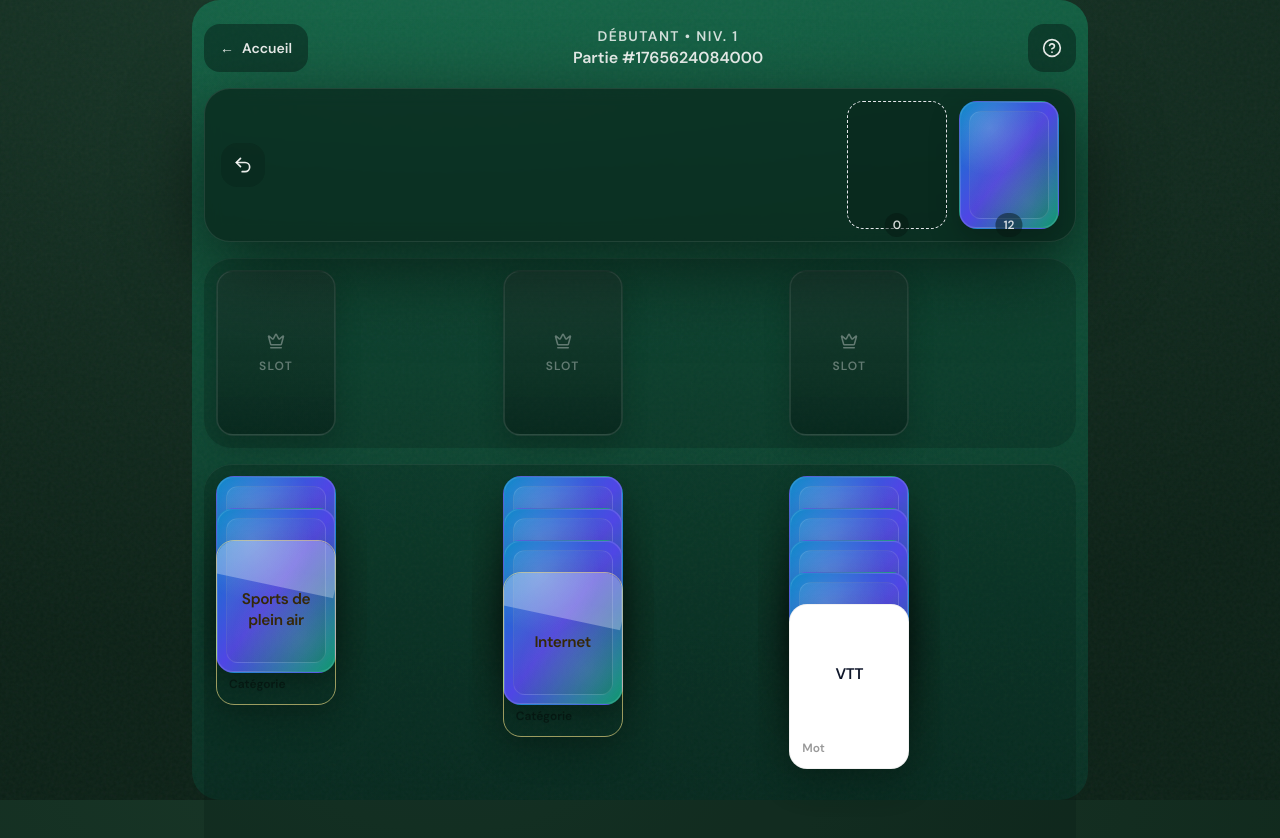
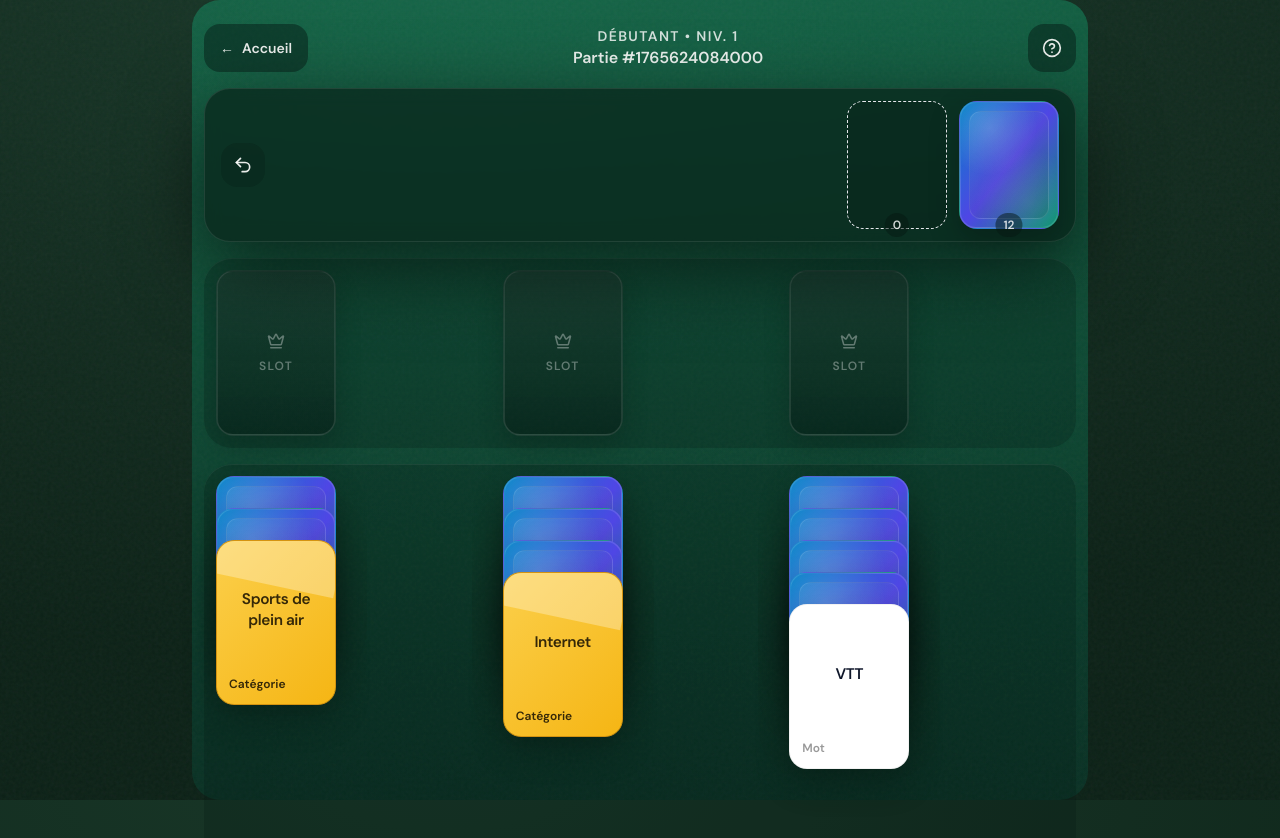
Before and after one commit to ThomasBerthaud/solimots, a React (Vite) app: page /game in a window 1280 px wide. Shown: the top 838 px of the page. Built offline with nearby package versions, Linux system fonts and the light colour scheme.

Commit message:
adjust category card

```diff
--- a/src/components/cards/Card.tsx
+++ b/src/components/cards/Card.tsx
@@ -112,7 +112,7 @@ export function Card({
       className={[
         'relative select-none rounded-[18px] border shadow-card',
         isCategory
-          ? 'border-[var(--card-category-border)] bg-[var(--card-category-bg)] text-[var(--card-category-text)]'
+          ? 'card-category border'
           : 'border-black/5 bg-white text-slate-900',
         selected ? (isCategory ? 'ring-2 ring-amber-200/90' : 'ring-2 ring-white/80') : '',
         draggable ? 'cursor-grab active:cursor-grabbing' : '',
@@ -165,7 +165,9 @@ export function Card({
           </div>
 
           {!card.imageUrl && (
-            <div className="mt-1 flex min-w-0 items-end text-xs font-semibold text-black/40 lg:mt-2">
+            <div
+              className={`mt-1 flex min-w-0 items-end text-xs font-semibold lg:mt-2 ${isCategory ? 'text-[var(--card-category-text)]/80' : 'text-black/40'}`}
+            >
               <span className="truncate">{isCategory ? 'Catégorie' : 'Mot'}</span>
             </div>
           )}
--- a/src/index.css
+++ b/src/index.css
@@ -61,14 +61,21 @@
   --shadow-dock: 0 26px 80px rgb(0 0 0 / 0.55);
   --shadow-toast: 0 18px 60px rgb(0 0 0 / 0.35);
 
-  /* Category card gradient (semantic token) */
+  /* Category card: opaque background for visibility (no transparency) */
   --card-category-bg: linear-gradient(
     135deg,
-    rgb(253 230 138 / 0.92),
-    rgb(251 191 36 / 0.8)
+    hsl(45 96% 64%),
+    hsl(43 92% 52%)
   );
-  --card-category-border: rgb(253 230 138 / 0.6);
+  --card-category-border: hsl(40 85% 45%);
   --card-category-text: hsl(43 74% 12%);
+}
+
+/* Category card: apply opaque background via class (Tailwind arbitrary var() can fail with gradients) */
+.card-category {
+  background: linear-gradient(135deg, hsl(45 96% 64%), hsl(43 92% 52%));
+  border-color: hsl(40 85% 45%);
+  color: hsl(43 74% 12%);
 }
 
 html,
```
